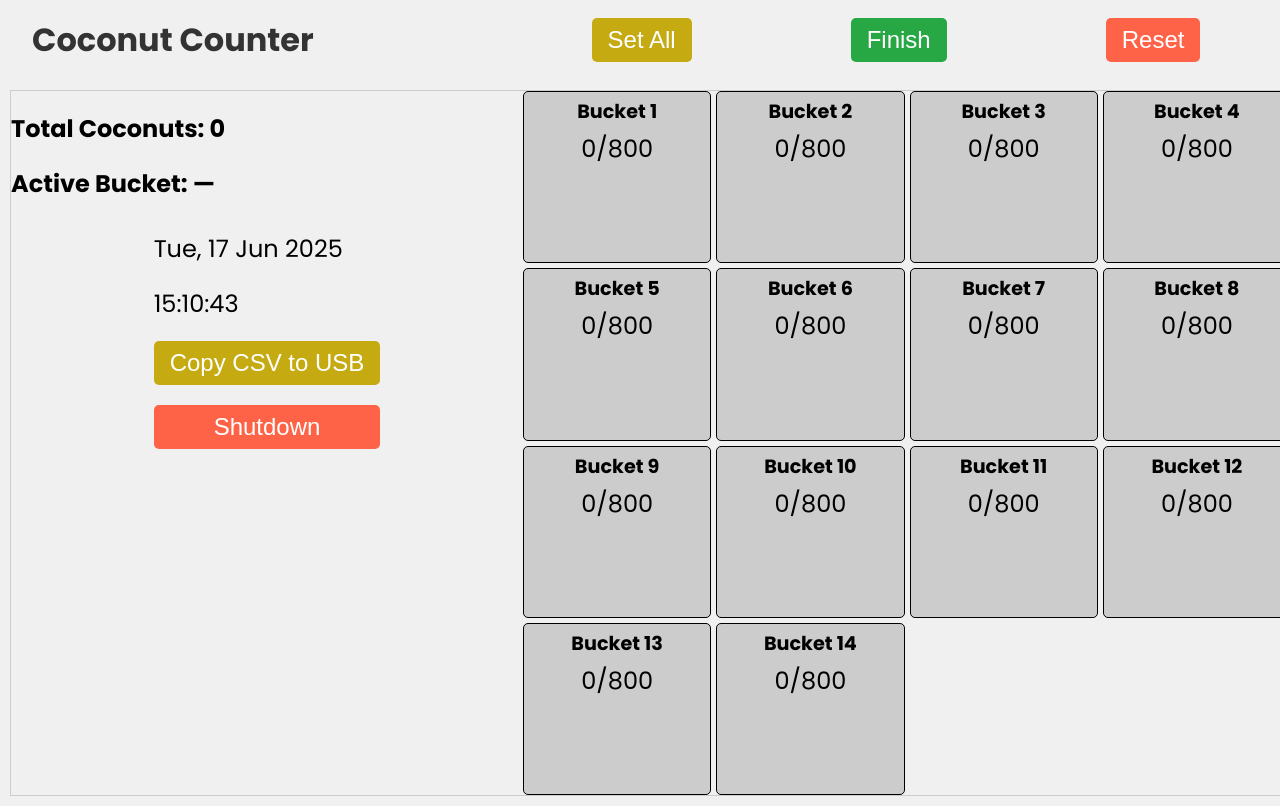
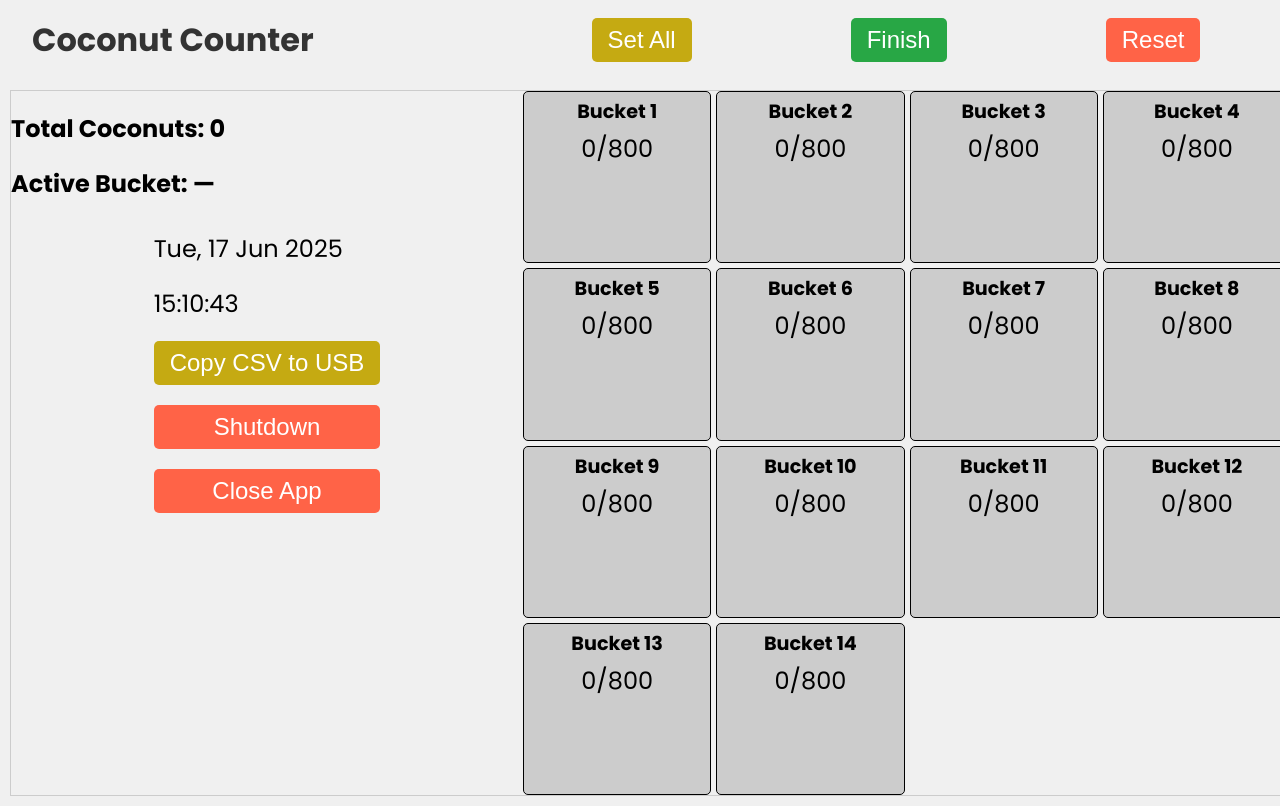
Before and after one commit to anjanavishvanath/coconut-counter, a React (Vite) app in the folder frontend/: page / in a window 1280 px wide. Built offline with nearby package versions, Linux system fonts and the light colour scheme; no server answers.

Commit message:
Stop conveyor on start fix and window close button

```diff
--- a/frontend/src/App.jsx
+++ b/frontend/src/App.jsx
@@ -408,6 +408,13 @@ export default function App() {
                 {isExporting ? "Copying…" : "Copy CSV to USB"}
               </button>
               <button className="shutdownBtn" onClick={handleShutdown}>Shutdown</button>
+              <button onClick={() => {
+                if (window.confirm("Are you sure you want to close this window?")) {
+                  window.open('', '_self'); // required for some browsers
+                  window.close();
+                }
+              }}
+              className="resetBtn">Close App</button>
             </div>
           </div>
         </div>
```
Also changed, not shown: 1 other file (tests, documents, lock files or other folders).
